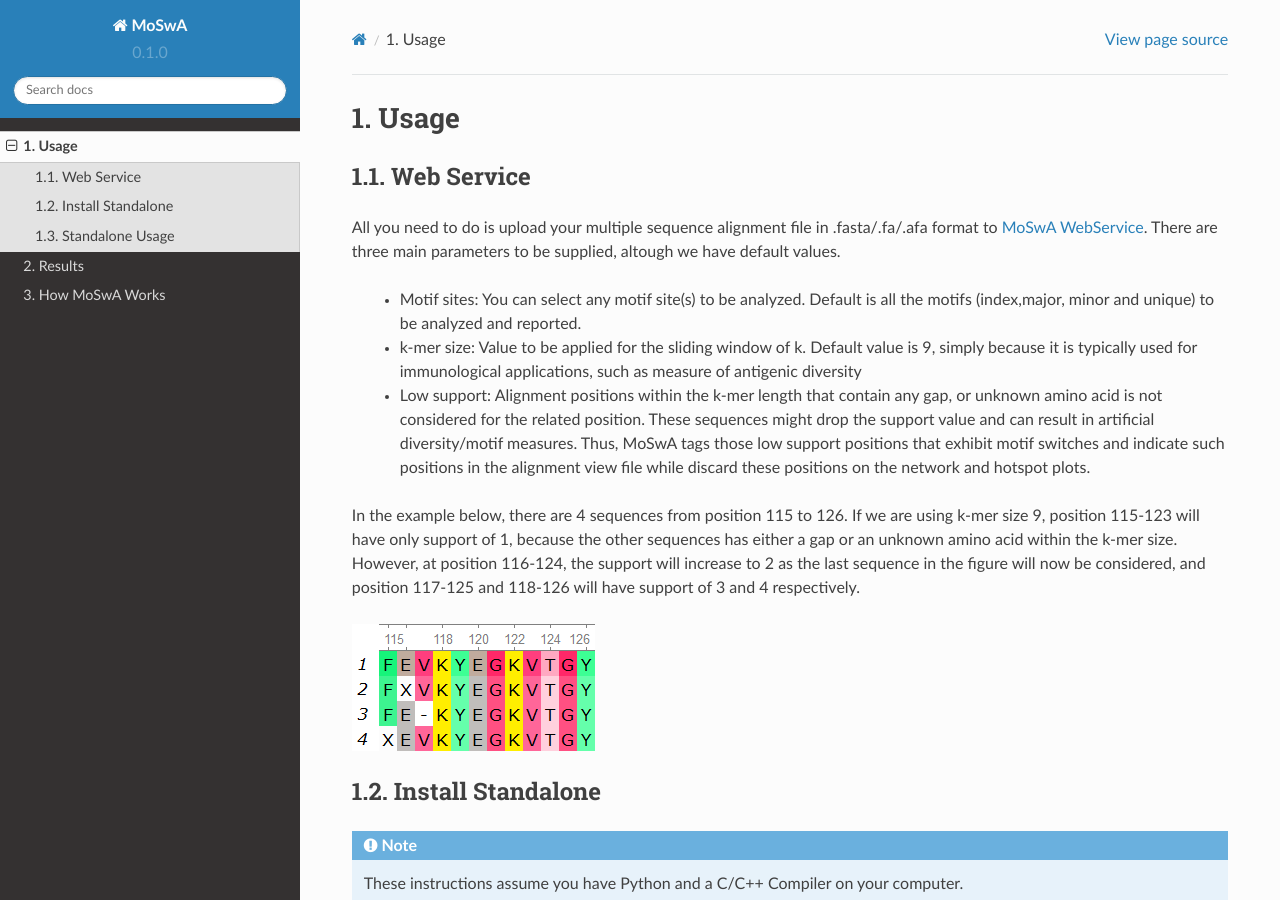
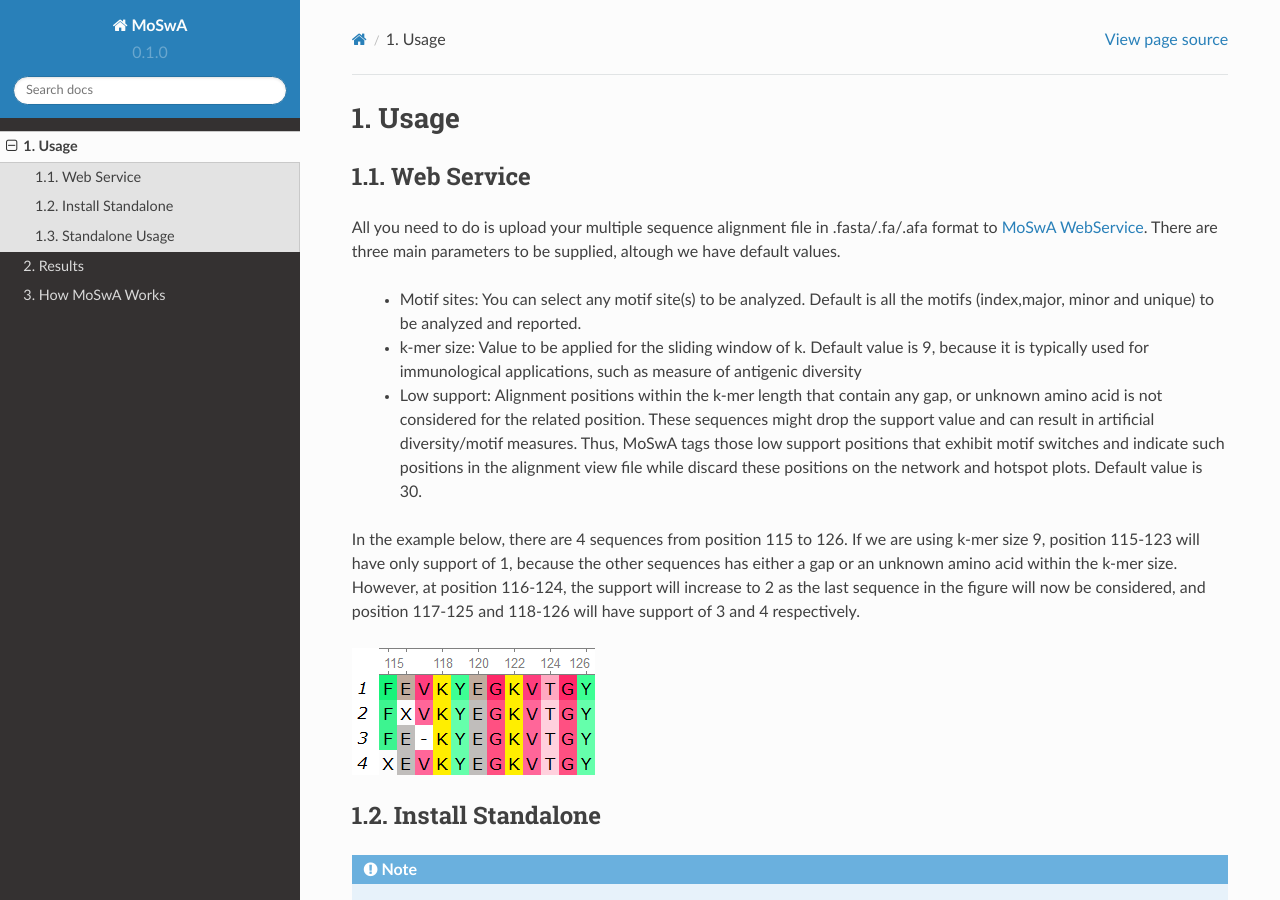
Before and after one commit to macelik/MoSwADocs, a Sphinx documentation site: the page built from docs/source/usage.rst, in a window 1280 px wide and 900 px high. Built offline with Sphinx 7.4.7 and the Read the Docs theme 2.0.0, drawn with Linux system fonts in a browser that asks for light colours.

Commit message:
Update usage.rst

```diff
--- a/docs/source/usage.rst
+++ b/docs/source/usage.rst
@@ -9,8 +9,8 @@ Web Service
 All you need to do is upload your multiple sequence alignment file in .fasta/.fa/.afa format to `MoSwA WebService <http://moswa.bioinfo.perdanauniversity.edu.my/>`_. There are three main parameters to be supplied, altough we have default values.
 
    -  Motif sites: You can select any motif site(s) to be analyzed. Default is all the motifs (index,major, minor and unique) to be analyzed and reported.
-   -  k-mer size: Value to be applied for the sliding window of k. Default value is 9, simply because it is typically used for immunological applications, such as measure of antigenic diversity
-   -  Low support: Alignment positions within the k-mer length that contain any gap, or unknown amino acid is not considered for the related position. These sequences might drop the support value and can result in artificial diversity/motif measures. Thus, MoSwA tags those low support positions that exhibit motif switches and indicate such positions in the alignment view file while discard these positions on the network and hotspot plots.
+   -  k-mer size: Value to be applied for the sliding window of k. Default value is 9, because it is typically used for immunological applications, such as measure of antigenic diversity
+   -  Low support: Alignment positions within the k-mer length that contain any gap, or unknown amino acid is not considered for the related position. These sequences might drop the support value and can result in artificial diversity/motif measures. Thus, MoSwA tags those low support positions that exhibit motif switches and indicate such positions in the alignment view file while discard these positions on the network and hotspot plots. Default value is 30.
 
 In the example below, there are 4 sequences from position 115 to 126. If we are using k-mer size 9, position 115-123 will have only support of 1, because the other sequences has either a gap or an unknown amino acid within the k-mer size. However, at position 116-124, the support will increase to 2 as the last sequence in the figure will now be considered, and position 117-125 and 118-126 will have support of 3 and 4 respectively.
 
```
